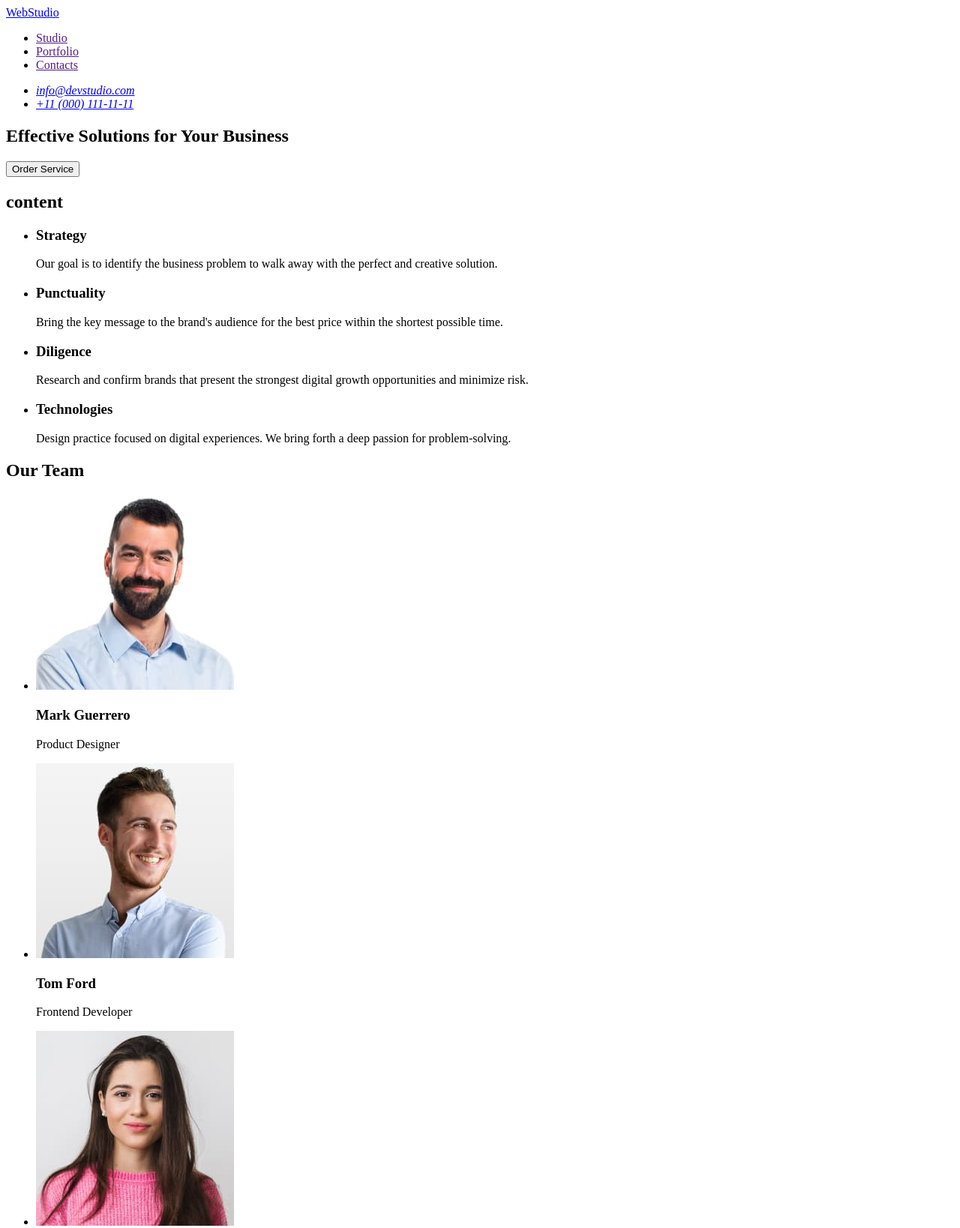
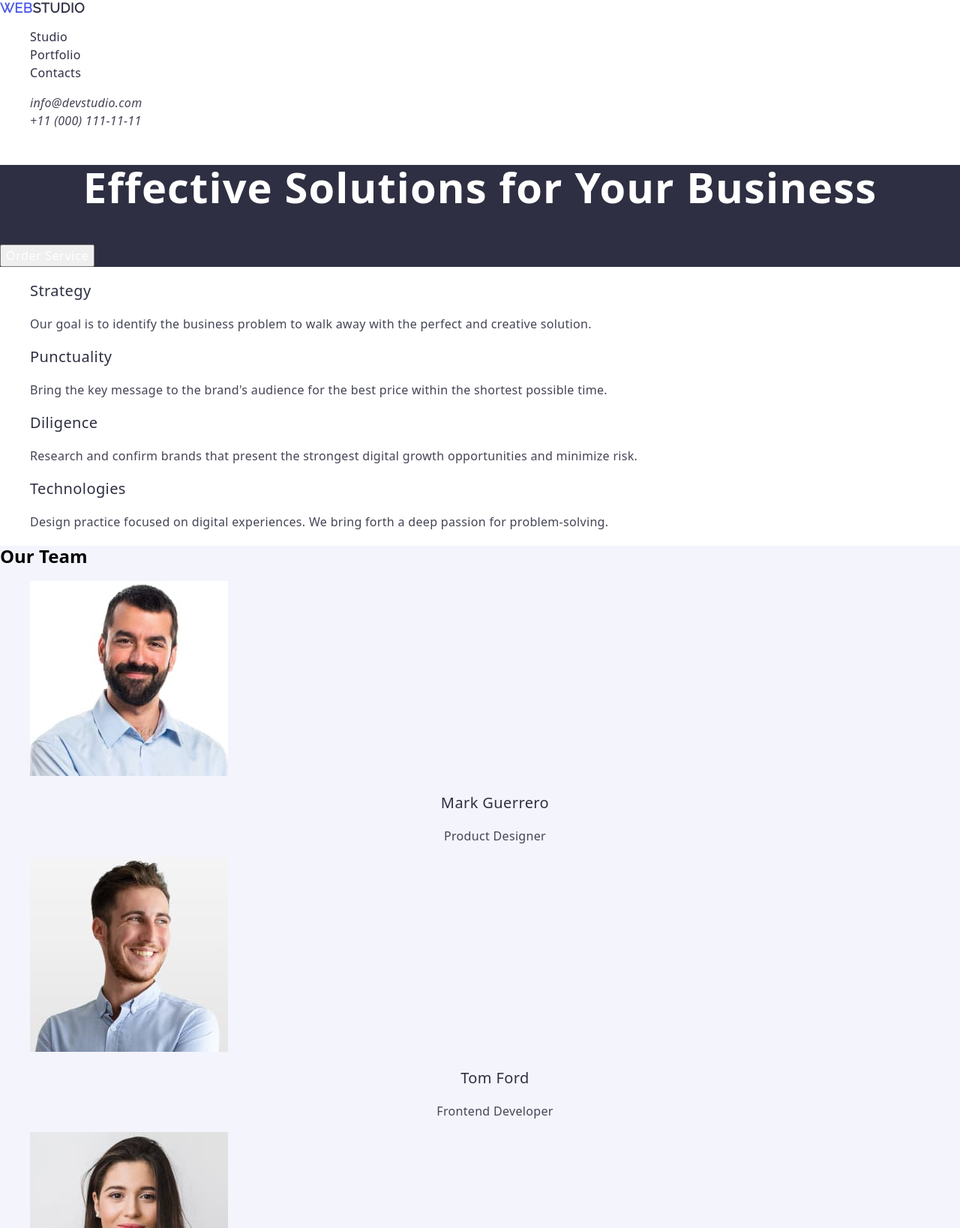
Before and after one commit to ayuzh01/goit-markup-hw-02, a plain HTML site: page index.html in a window 1280 px wide. Shown: the top 1638 px of the page at 75% size. Drawn offline with nearby package versions, Linux system fonts and the light colour scheme.

Commit message:
update index file

```diff
--- a/css/styles.css
+++ b/css/styles.css
@@ -0,0 +1,192 @@
+body {
+    font-family: "Roboto", sans-serif;
+}
+
+ul {
+    list-style: none;
+}
+
+a {
+    text-decoration: none;
+}
+
+
+.header {
+}
+.header-nav {
+}
+.header-logo {
+    font-family: "Raleway", sans-serif;
+    font-weight: 700;
+    font-size: 18px;
+    line-height: 1.17;
+    letter-spacing: 0.03em;
+    text-transform: uppercase;
+    color: #2e2f42;
+}
+
+.header-logo .accent{
+    color: #4d5ae5;
+}
+.header-menu {
+}
+.header-menu-item {
+    font-weight: 500;
+    font-size: 16px;
+    line-height: 1.5;
+    letter-spacing: 0.02em;
+    color: #2e2f42;
+}
+.contacts {
+}
+.contacts-list {
+}
+.contacts-list-item {
+}
+.contacts-link {
+font-weight: 400;
+font-size: 16px;
+line-height: 1.5;
+letter-spacing: 0.02em;
+color: #434455;
+}
+
+/* -------------------header end ---------------------*/
+
+.solutions {
+    background: #2e2f42;
+}
+.solutions-title {
+font-weight: 700;
+font-size: 56px;
+line-height: 1.07;
+letter-spacing: 0.02em;
+text-align: center;
+color: #fff;
+}
+.solutions-btn {
+font-weight: 500;
+font-size: 16px;
+line-height: 1.5;
+letter-spacing: 0.04em;
+color: #fff;
+cursor: pointer;
+}
+
+/* -------------solutions end-------------- */
+
+.features {
+}
+.visually-hidden {
+    clip: rect(0 0 0 0);
+    clip-path: inset(50%);
+    height: 1px;
+    overflow: hidden;
+    position: absolute;
+    white-space: nowrap;
+    width: 1px;
+
+}
+.features-list {
+}
+.features-list-item {
+}
+.features-list-title {
+font-weight: 500;
+font-size: 20px;
+line-height: 1.2;
+letter-spacing: 0.02em;
+color: #2e2f42;
+}
+.features-list-text {
+font-size: 16px;
+line-height: 1.5;
+letter-spacing: 0.02em;
+color: #434455;
+}
+
+/* =====================features end========== */
+
+.team {
+    background: #f4f4fd;
+}
+.team-title {
+}
+.team-list {
+}
+.team-list-item {
+}
+.team-item-image {
+}
+.team-item-name {
+font-weight: 500;
+font-size: 20px;
+line-height: 1.2;
+letter-spacing: 0.02em;
+text-align: center;
+color: #2e2f42;
+}
+.team-item-text {
+    font-size: 16px;
+line-height: 1.5;
+letter-spacing: 0.02em;
+text-align: center;
+color: #434455;
+}
+
+/* ================team end =============*/
+
+.portfolio {
+}
+.portfolio-title {
+font-weight: 700;
+font-size: 36px;
+line-height: 1.11;
+letter-spacing: 0.02em;
+text-align: center;
+color: #2e2f42;
+}
+.portfolio-list {
+}
+.portfolio-list-item {
+}
+.portfolio-item-image {
+}
+.portfolio-item-title {
+    font-weight: 500;
+font-size: 20px;
+line-height: 1.2;
+letter-spacing: 0.02em;
+color: #2e2f42;
+}
+
+.portfolio-item-text {
+    font-size: 16px;
+    line-height: 1.5;
+    letter-spacing: 0.02em;
+    color: #434455;
+}
+/*================= portfolio end ================*/
+.footer {
+    background: #2e2f42;
+}
+
+.footer-logo {
+font-family: "Raleway", sans-serif;
+font-weight: 700;
+font-size: 18px;
+line-height: 1.17;
+letter-spacing: 0.03em;
+text-transform: uppercase;
+color: #f4f4fd;
+}
+
+.footer-logo .accent {
+    color: #4d5ae5;
+}
+.footer-text {
+    font-size: 16px;
+line-height: 1.5;
+letter-spacing: 0.02em;
+color: #f4f4fd;
+}
--- a/index.html
+++ b/index.html
@@ -4,91 +4,135 @@
     <meta charset="UTF-8">
     <meta name="viewport" content="width=device-width, initial-scale=1.0">
     <title>Document</title>
+    <link rel="stylesheet" href="./css/styles.css">
+    <link rel="stylesheet" href="https://cdnjs.cloudflare.com/ajax/libs/modern-normalize/2.0.0/modern-normalize.min.css" integrity="sha512-4xo8blKMVCiXpTaLzQSLSw3KFOVPWhm/TRtuPVc4WG6kUgjH6J03IBuG7JZPkcWMxJ5huwaBpOpnwYElP/m6wg==" crossorigin="anonymous" referrerpolicy="no-referrer" />
+    <link rel="preconnect" href="https://fonts.googleapis.com">
+<link rel="preconnect" href="https://fonts.gstatic.com" crossorigin>
+<link href="https://fonts.googleapis.com/css2?family=Raleway&family=Roboto:ital,wght@0,100;0,300;0,400;0,500;0,700;0,900;1,100;1,300;1,400;1,500;1,700;1,900&display=swap" rel="stylesheet">
 </head>
 <body>
-<header>
+<header class="header">
 
-    <nav>
-    <a href="./index.html">WebStudio</a>
+    <nav class="header-nav">
+    <a class="header-logo" href="./index.html"><span class="accent">Web</span>Studio</a>
     <ul>
-        <li><a href="">Studio</a></li>
-        <li><a href="">Portfolio</a></li>
-        <li><a href="">Contacts</a></li>
+        <li class="header-menu"><a class="header-menu-item" href="">Studio</a></li>
+        <li class="header-menu"><a class="header-menu-item" href="">Portfolio</a></li>
+        <li class="header-menu"><a class="header-menu-item" href="">Contacts</a></li>
     </ul>
     </nav>
-    <address>
-    <ul>
-        <li><a href="mailto:info@devstudio.com">info@devstudio.com</a></li>
-        <li><a href="tel:+110001111111">+11 (000) 111-11-11</a></li>
+    <address class="contacts">
+    <ul class="contacts-list">
+        <li class="contacts-list-item"><a class="contacts-link" href="mailto:info@devstudio.com">info@devstudio.com</a></li>
+        <li class="contacts-list-item"><a class="contacts-link" href="tel:+110001111111">+11 (000) 111-11-11</a></li>
     </ul>
     </address>
 
 </header>
-<main>
-    <section>
-        <h1>Effective Solutions for Your Business</h1>
+<main class="main">
+    <section class="solutions">
+        <h1 class="solutions-title">Effective Solutions for Your Business</h1>
 
-<button type="button">Order Service</button>
+<button class="solutions-btn" type="button">Order Service</button>
 
     </section>
 
-    <section>
+    <section class="features">
 
-        <h2>content</h2>
-    <ul>
-        <li>
-        <h3>Strategy</h3>
-        <p>Our goal is to identify the business
+        <h2 class="visually-hidden">content</h2>
+    <ul class="features-list">
+        <li class="features-list-item">
+        <h3 class="features-list-title">Strategy</h3>
+        <p class="features-list-text">Our goal is to identify the business
         problem to walk away with the perfect and creative solution.</p>
         </li>
-        <li>
-        <h3>Punctuality</h3>
-        <p>Bring the key message to the brand's audience for the best price within the shortest possible time.
+        <li class="features-list-item">
+        <h3 class="features-list-title">Punctuality</h3>
+        <p class="features-list-text">Bring the key message to the brand's audience for the best price within the shortest possible time.
         </p>
         </li>
-        <li>
-        <h3>Diligence</h3>
-        <p>Research and confirm brands that present the strongest digital growth opportunities and minimize risk.</p>
+        <li class="features-list-item">
+        <h3 class="features-list-title">Diligence</h3>
+        <p class="features-list-text">Research and confirm brands that present the strongest digital growth opportunities and minimize risk.</p>
         </li>
-        <li>
-        <h3>Technologies</h3>
-        <p>Design practice focused on digital experiences. We bring forth a deep passion for problem-solving.</p>
+        <li class="features-list-item">
+        <h3 class="features-list-title">Technologies</h3>
+        <p class="features-list-text">Design practice focused on digital experiences. We bring forth a deep passion for problem-solving.</p>
         </li>
     </ul>
 </section>
 
-<section>
-<h2>Our Team</h2>
-<ul>
-    <li>
-        <img src="./images/mark.jpg" alt="mark" width="264" height="260">
-        <h3>Mark Guerrero</h3>
-        <p>Product Designer</p>
+<section class="team">
+<h2 class="team-title">Our Team</h2>
+<ul class="team-list">
+    <li class="team-list-item">
+        <img class="team-item-image" src="./images/mark.jpg" alt="mark" width="264" height="260">
+        <h3 class="team-item-name">Mark Guerrero</h3>
+        <p class="team-item-text">Product Designer</p>
     </li>
-    <li>
-        <img src="./images/tom.jpg" alt="tom" width="264" height="260">
-        <h3>Tom Ford</h3>
-        <p>Frontend Developer</p>
+    <li class="team-list-item">
+        <img class="team-item-image" src="./images/tom.jpg" alt="tom" width="264" height="260">
+        <h3 class="team-item-name">Tom Ford</h3>
+        <p class="team-item-text">Frontend Developer</p>
     </li>
-    <li>
-        <img src="./images/camila.jpg" alt="camila" width="264" height="260">
-        <h3>Camila Garcia</h3>
-        <p>Marketing</p>
+    <li class="team-list-item">
+        <img class="team-item-image" src="./images/camila.jpg" alt="camila" width="264" height="260">
+        <h3 class="team-item-name">Camila Garcia</h3>
+        <p class="team-item-text">Marketing</p>
     </li>
-    <li>
-        <img src="./images/daniel.jpg" alt="daniel" width="264" height="260">
-        <h3>Daniel Wilson</h3>
-        <p>UI Designer</p>
+    <li class="team-list-item">
+        <img class="team-item-image" src="./images/daniel.jpg" alt="daniel" width="264" height="260">
+        <h3 class="team-item-name">Daniel Wilson</h3>
+        <p class="team-item-text">UI Designer</p>
     </li>
 </ul>
 
 </section>
+
+<section class="portfolio">
+    <h2 class="portfolio-title">Our Portfolio</h2>
+        <ul class="portfolio-list">
+            <li class="portfolio-list-item">
+                <img class="portfolio-item-image" src="./images/bank-app.jpg" alt="Banking App" width="360" height="300">
+                <h3 class="portfolio-item-title">Banking App</h3>
+                <p class="portfolio-item-text">App</p>
+            </li>
+            <li class="portfolio-list-item">
+                <img class="portfolio-item-image" src="./images/cashless-payment.jpg" alt="Cashless Payment" width="360" height="300">
+                <h3 class="portfolio-item-title">Cashless Payment</h3>
+                <p class="portfolio-item-text">Marketing</p>
+            </li>
+            <li class="portfolio-list-item">
+                <img class="portfolio-item-image" src="./images/meditation-app.jpg" alt="Meditation App" width="360" height="300">
+                <h3 class="portfolio-item-title">Meditation App</h3>
+                <p class="portfolio-item-text">App</p>
+            </li>
+            <li class="portfolio-list-item">
+                <img class="portfolio-item-image" src="./images/taxi-service.jpg" alt="Taxi Service" width="360" height="300">
+                <h3 class="portfolio-item-title">Taxi Service</h3>
+                <p class="portfolio-item-text">Marketing</p>
+            </li>
+            <li class="portfolio-list-item">
+                <img class="portfolio-item-image" src="./images/screen-illustr.jpg" alt="Screen Illustrations" width="360" height="300">
+                <h3 class="portfolio-item-title">Screen Illustrations</h3>
+                <p class="portfolio-item-text">Design</p>
+            </li>
+            <li class="portfolio-list-item">
+                <img class="portfolio-item-image" src="./images/online-courses.jpg" alt="Online Courses" width="360" height="300">
+                <h3 class="portfolio-item-title">Online Courses</h3>
+                <p class="portfolio-item-text">Marketing</p>
+            </li>
+        </ul>
+
+</section>
+
+
 </main>
 
 
-<footer>
-    <a href="./index.html">WebStudio</a>
-    <p>Increase the flow of customers and sales for your business with digital marketing & growth solutions.
+<footer class="footer">
+    <a class="footer-logo" href="./index.html"><span class="accent">Web</span>Studio</a>
+    <p class="footer-text">Increase the flow of customers and sales for your business with digital marketing & growth solutions.
     </p>
 </footer>
 
```
